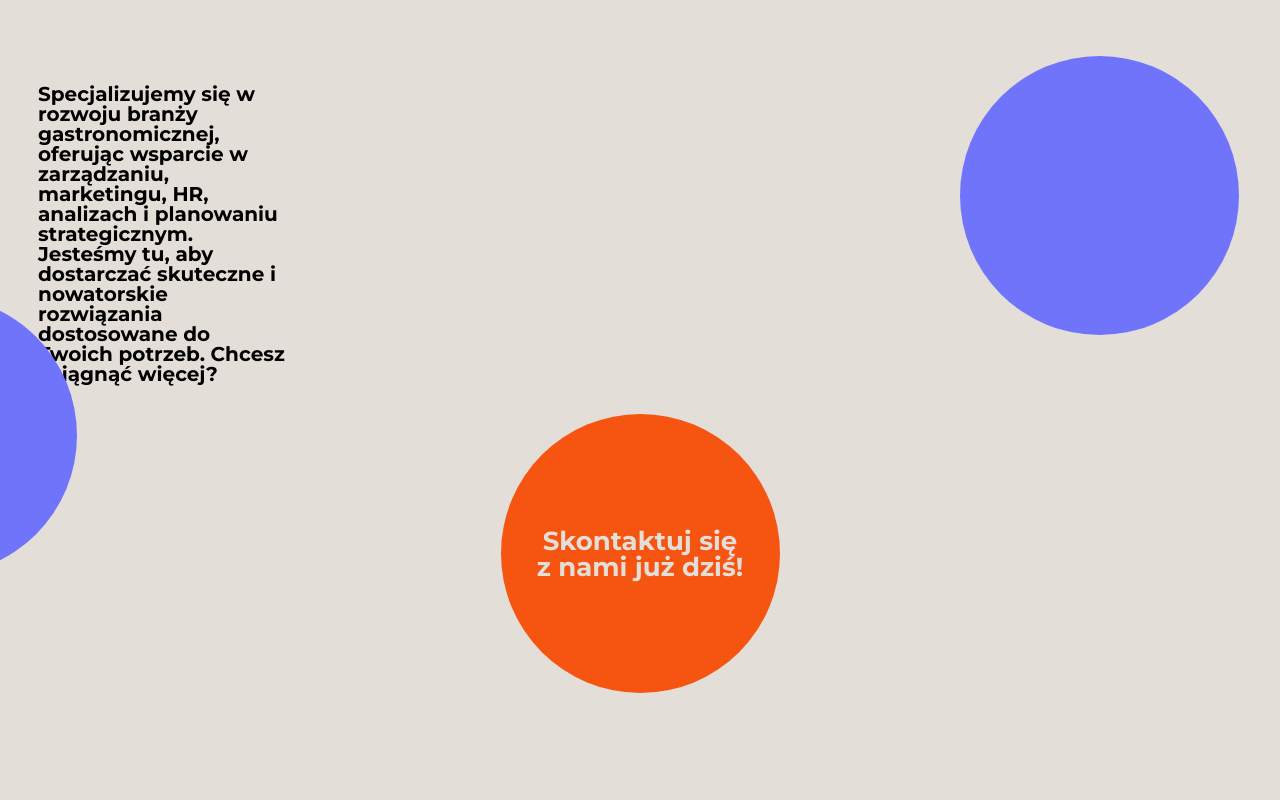
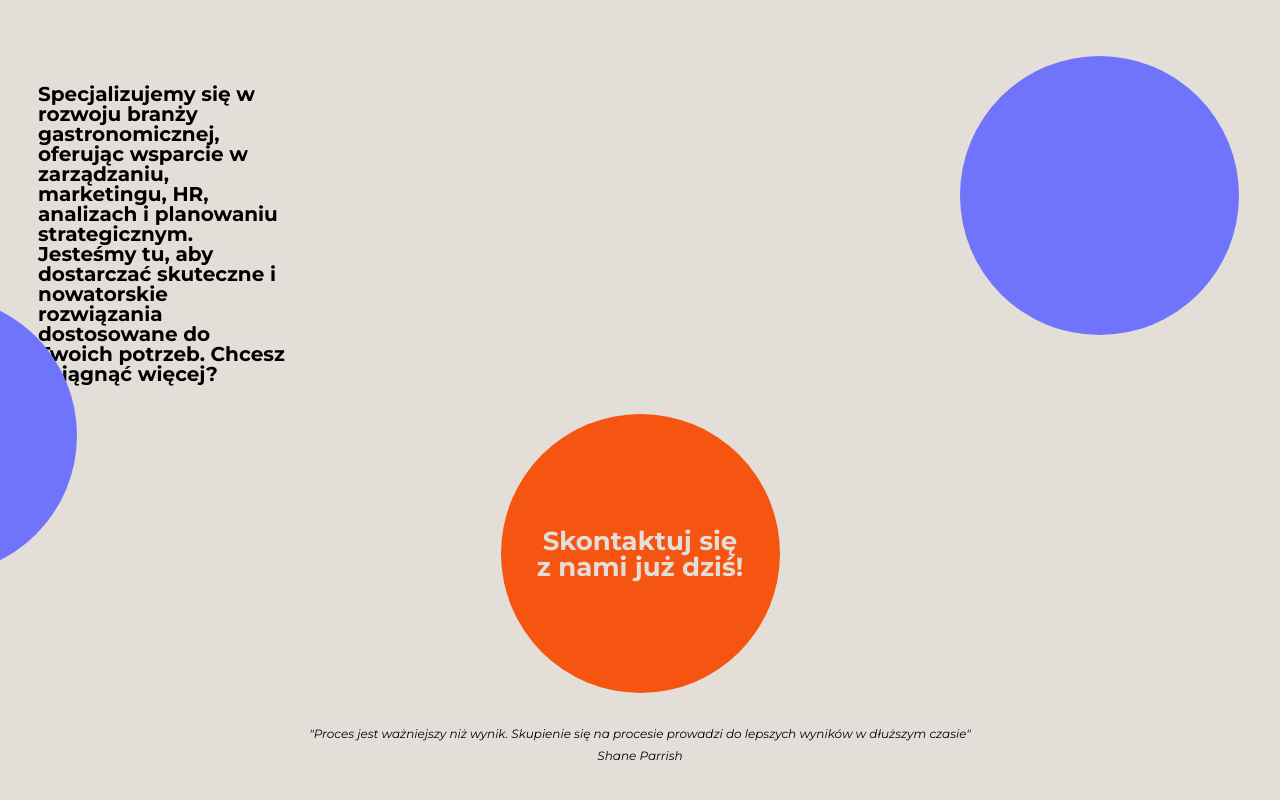
Before and after one commit to PIvSky/mgd_app, a React (Vite) app: page / in a window 1280 px wide. Shown: the part 180-980 px from the top of the page. Before the commit the page ends 873 px from the top, so only its background shows below. Built offline with nearby package versions, Linux system fonts and the light colour scheme.

Commit message:
text content of home page completed

```diff
--- a/src/components/Home/Home.jsx
+++ b/src/components/Home/Home.jsx
@@ -2,18 +2,27 @@ import './Home.scss'
 
 const Home = () => {
 
-    const content = 'Specjalizujemy się w rozwoju branży gastronomicznej, oferując wsparcie w zarządzaniu, marketingu, HR, analizach i planowaniu strategicznym. Jesteśmy tu, aby dostarczać skuteczne i nowatorskie rozwiązania dostosowane do Twoich potrzeb. Chcesz osiągnąć więcej?'
+    const content = {
+        main: 'Specjalizujemy się w rozwoju branży gastronomicznej, oferując wsparcie w zarządzaniu, marketingu, HR, analizach i planowaniu strategicznym. Jesteśmy tu, aby dostarczać skuteczne i nowatorskie rozwiązania dostosowane do Twoich potrzeb. Chcesz osiągnąć więcej?',
+        contact: 'Skontaktuj się z nami już dziś!',
+        quote: "Proces jest ważniejszy niż wynik. Skupienie się na procesie prowadzi do lepszych wyników w dłuższym czasie",
+        author: 'Shane Parrish'
+    }
 
     return (
         <div className='home'>
             <div className='home-content'>
-                <p className='home-content__element'>{content}
+                <p className='home-content__element'>{content.main}
                 </p>
             </div>
             <div className='home-circle__violet'/>
             <div className='home-circle__violet__second'/>
             <div className='home-circle__orange'>
-                <p>Skontaktuj się z nami już dziś!</p>
+                <p>{content.contact}</p>
+            </div>
+            <div className='home-quote'>
+                <p>"{content.quote}"</p>
+                <p>{content.author}</p>
             </div>
         </div>
     )
--- a/src/components/Home/Home.scss
+++ b/src/components/Home/Home.scss
@@ -55,4 +55,24 @@
             color: map-get($colors, beige );
         }
     }
+
+    &-quote {
+        padding-top: 35px;
+        margin: 0 auto;
+        display: flex;
+        flex-direction: column;
+        align-items: center;
+        justify-content: center;
+        width: 70%;
+        p {
+            text-align: center;
+            @include content-italic
+        }
+
+        p:nth-child(2) {
+            padding-top: 10px;
+            padding-bottom: 41px;
+        }
+
+    }
 }
```
